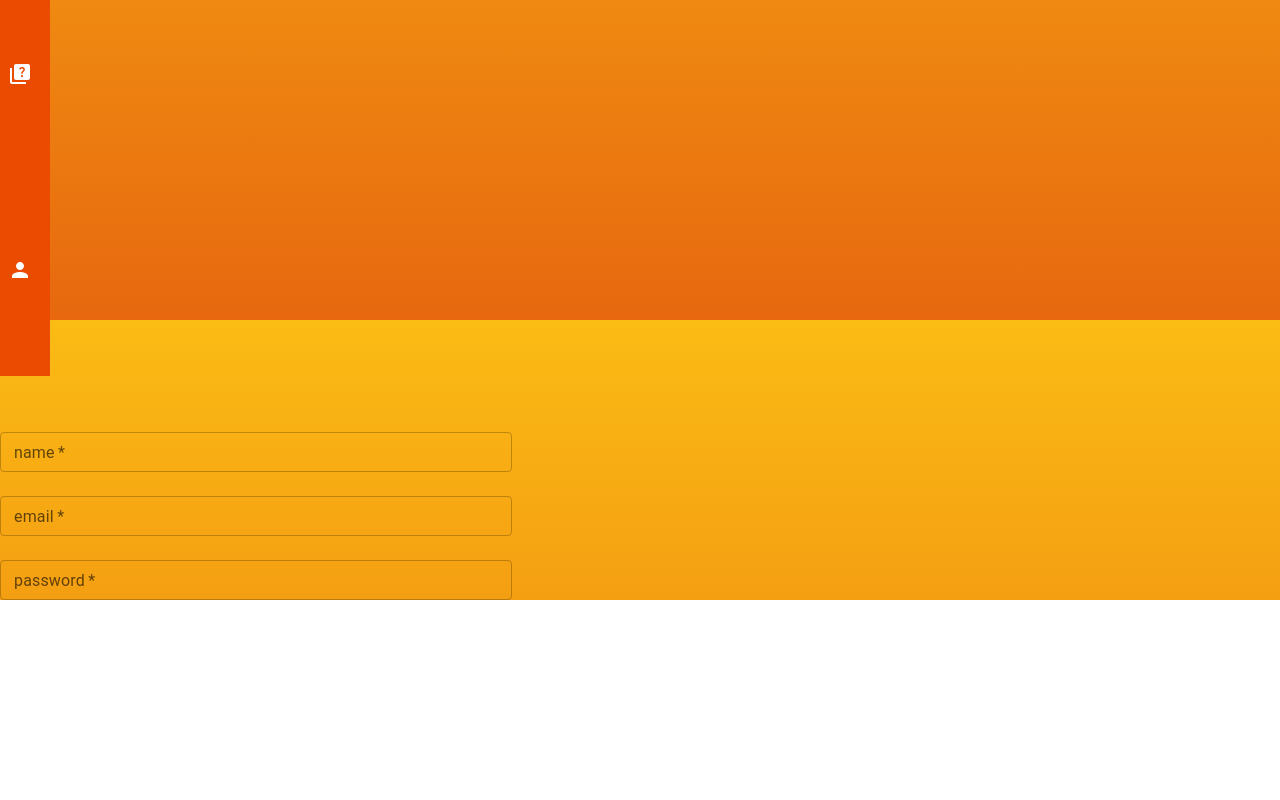
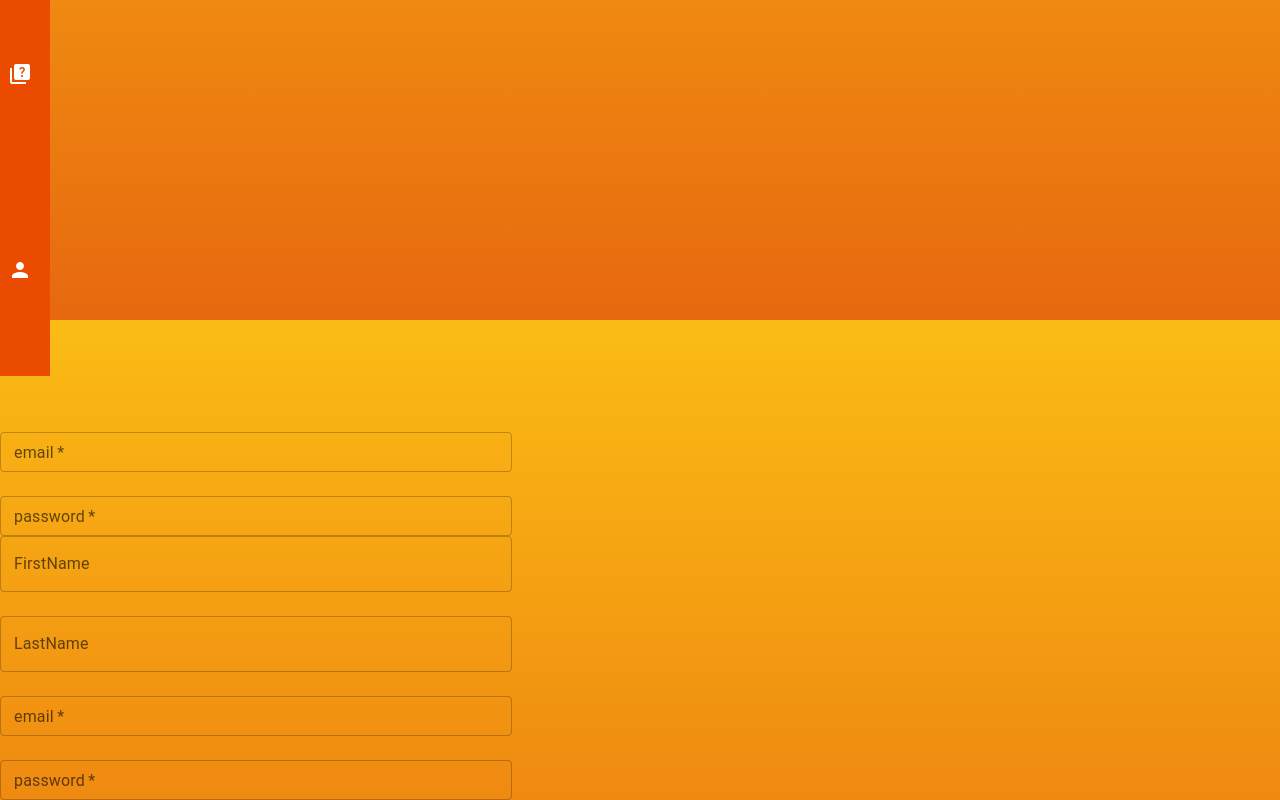
Before and after one commit to saintAdrian7/Graduating-project-harts-group, a React (Vite) app in the folder client/: page / in a window 1280 px wide. Shown: the part 480-1280 px from the top of the page. Before the commit the page ends 1080 px from the top, so only its background shows below. Built offline with nearby package versions, Linux system fonts and the light colour scheme; a web font is replaced by a local one.

Commit message:
RegisterForm and LoginForm

```diff
--- a/client/src/App.tsx
+++ b/client/src/App.tsx
@@ -4,7 +4,9 @@
 // import HomePage from "./Pages/Homepage"
 import { MuiNavbar} from "./Features/Components/MuiNavbar"
 import { MuiPanel} from "./Features/Components/MuiPanel"
-import { MuiTextField} from "./Features/Components/MuiTextField"
+import { MuiLoginForm} from "./Features/Components/MuiLoginForm"
+import { MuiRegisterForm} from "./Features/Components/MuiRegisterForm"
+
 
 function App() {
   return (
@@ -13,7 +15,8 @@ function App() {
     {/* <Navbar /> */}
     <MuiNavbar />
     <MuiPanel />
-    <MuiTextField />
+    <MuiLoginForm />
+    <MuiRegisterForm />
 
     {/* <HomePage /> */}
     </>
--- /dev/null
+++ b/client/src/Features/Components/MuiLoginForm.tsx
@@ -0,0 +1,10 @@
+import { Stack,TextField } from "@mui/material"
+
+export const MuiLoginForm = () => {
+    return(
+        <Stack direction="column" spacing={3} width="40%">
+            <TextField label="email" variant="outlined" size="small" color="primary" type="email" required/>
+            <TextField label="password" variant="outlined" size="small" color="primary" type="password" required/>
+       </Stack>
+    )
+}
--- a/client/src/Features/Components/MuiTextField.tsx
+++ b/client/src/Features/Components/MuiRegisterForm.tsx
@@ -1,9 +1,10 @@
 import { Stack,TextField } from "@mui/material"
 
-export const MuiTextField = () => {
+export const MuiRegisterForm = () => {
     return(
         <Stack direction="column" spacing={3} width="40%">
-            <TextField label="name" variant="outlined" size="small" color="primary" type="text" required/>
+            <TextField label="FirstName" variant="outlined" color="primary" type="text" placeholder="Adrian"/>
+            <TextField label="LastName" variant="outlined" color="primary" type="text" placeholder="Kimani"/>
             <TextField label="email" variant="outlined" size="small" color="primary" type="email" required/>
             <TextField label="password" variant="outlined" size="small" color="primary" type="password" required/>
        </Stack>
```
